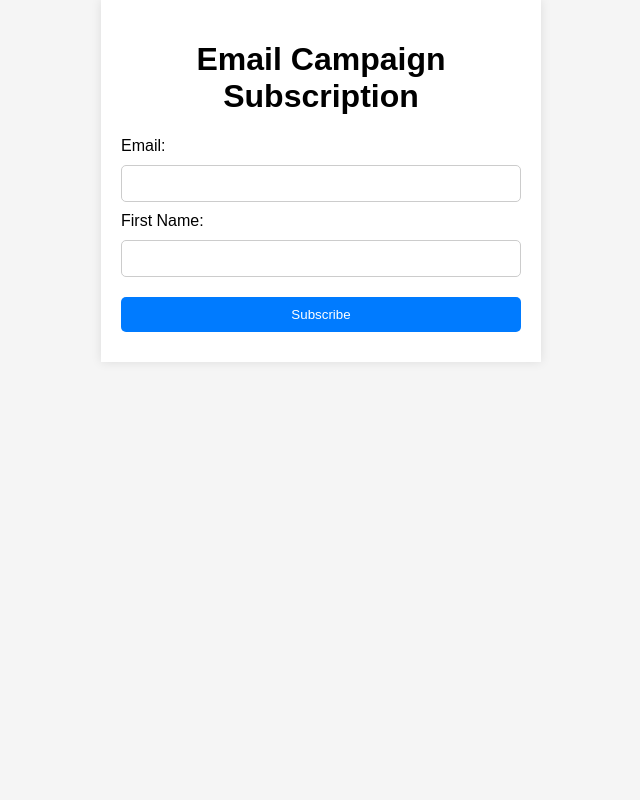
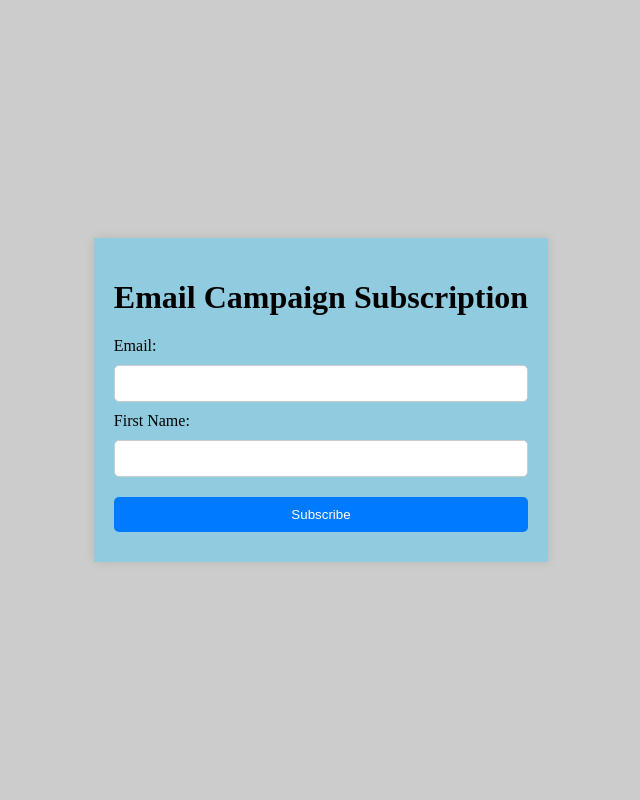
Before and after one commit to Abk2345/EmailCampaignManager, a Django app: page /app/subscribe/ in a window 1280 px wide. Shown: the whole page, without its empty margins (319-959 px from the left). Run offline with Django 4.2, Linux system fonts and the light colour scheme; parts of the project's set-up code (start-up, migrations or seed data) failed here and were passed over.

Commit message:
Organised and commented

```diff
--- a/EmailCampaignManager/EmailCampaignManager/__init__.py
+++ b/EmailCampaignManager/EmailCampaignManager/__init__.py
@@ -1,3 +1,4 @@
+# configuring celery app with project
 from .celery import app as celery_app
 
 __all__ = ('celery_app',)
--- a/EmailCampaignManager/EmailCampaignManager/celery.py
+++ b/EmailCampaignManager/EmailCampaignManager/celery.py
@@ -1,3 +1,4 @@
+# celery configuration
 from __future__ import absolute_import, unicode_literals
 
 import os
--- a/EmailCampaignManager/EmailCampaignManager/urls.py
+++ b/EmailCampaignManager/EmailCampaignManager/urls.py
@@ -17,6 +17,7 @@ Including another URLconf
 from django.contrib import admin
 from django.urls import include, path
 
+# include() for configuring campaign app api's urls
 urlpatterns = [
     path("admin/", admin.site.urls),
     path("app/", include("campaigns.urls")),
--- a/EmailCampaignManager/campaigns/models.py
+++ b/EmailCampaignManager/campaigns/models.py
@@ -4,15 +4,18 @@ from django.db import models
 from django.db import models
 from django.utils import timezone
 
+# for using celery pub-sub architecture for parallel execution
 from django.db.models.signals import post_save
 from django.dispatch import receiver
-# from pubsub.publisher import publish_email_campaign
+from pubsub.publisher import publish_email_campaign
 
+# database model schema for Subscribers
 class Subscriber(models.Model):
     email = models.EmailField(unique=True)
     first_name = models.CharField(max_length=50)
     is_active = models.BooleanField(default=True)
 
+# database model schema for Campaign
 class Campaign(models.Model):
     subject = models.CharField(max_length=200)
     preview_text = models.TextField()
--- a/EmailCampaignManager/campaigns/tasks.py
+++ b/EmailCampaignManager/campaigns/tasks.py
@@ -25,6 +25,7 @@ def send_daily_campaigns():
             'html_content': campaign.html_content,
         })
 
+        # convert to safe html format
         email_html = mark_safe(email_html)
 
         # Create an EmailMultiAlternatives object for sending HTML emails
@@ -41,7 +42,7 @@ def send_daily_campaigns():
         # Send the email
         email.send()
 
-    print("All done")
+    print("Send Email Daily Function Done!")
 
 # send campaign email using url, using shared task of celery for optimization
 @shared_task
--- a/EmailCampaignManager/campaigns/templates/campaigns/subscribe.html
+++ b/EmailCampaignManager/campaigns/templates/campaigns/subscribe.html
@@ -1,30 +1,44 @@
 <!DOCTYPE html>
 <html lang="en">
+
 <head>
     <meta charset="UTF-8">
     <meta name="viewport" content="width=device-width, initial-scale=1.0">
     <title>Email Campaign Subscription</title>
     <style>
         body {
-            font-family: Arial, sans-serif;
+            display: flex;
+            justify-content: center;
+            align-items: center;
+            background-color: #ccc;
+            min-height: 100vh;
+            /* Set minimum height to 100% of the viewport height */
             margin: 0;
-            padding: 0;
-            background-color: #f5f5f5;
+            /* Remove default margin to ensure full screen coverage */
         }
+
         .container {
-            max-width: 400px;
+            justify-content: center;
+            align-items: center;
+            align-content: center;
+            max-width: 550px;
             margin: auto;
             padding: 20px;
-            background-color: #fff;
+            border-radius: 10;
+            border-color: #007bff;
+            background-color: #90cbdf;
             box-shadow: 0 0 10px rgba(0, 0, 0, 0.1);
         }
+
         h1 {
             text-align: center;
         }
+
         form {
             display: flex;
             flex-direction: column;
         }
+
         input[type="text"],
         input[type="email"],
         button {
@@ -33,6 +47,7 @@
             border: 1px solid #ccc;
             border-radius: 5px;
         }
+
         button {
             background-color: #007bff;
             color: #fff;
@@ -41,6 +56,7 @@
         }
     </style>
 </head>
+
 <body>
     <div class="container">
         <h1>Email Campaign Subscription</h1>
@@ -56,4 +72,5 @@
         </form>
     </div>
 </body>
+
 </html>
--- a/EmailCampaignManager/campaigns/views.py
+++ b/EmailCampaignManager/campaigns/views.py
@@ -13,12 +13,12 @@ from datetime import datetime
 import time
 from django.shortcuts import render
 
+# all the endpoint url are in urls.py
+
 def index(request):
     return HttpResponse("This is index page of email campaign django app.")
 
-
-
-# done
+# fetch all subscribers who are active and campaign corresponding to any id required data from database
 def fetch_data(campaign_id):
     campaign = Campaign.objects.get(pk=campaign_id)
     subject = campaign.subject
@@ -28,6 +28,8 @@ def fetch_data(campaign_id):
     plain_text_content = campaign.plain_text_content
 
     subscribers = Subscriber.objects.filter(is_active=True)
+
+    # converting data to list of dictionaries for easy retrieval than QuerySet
     subscriber_data = [
         {
             'id': subscriber.id,
@@ -38,7 +40,7 @@ def fetch_data(campaign_id):
     ]
     return subject, preview_text, article_url, html_content, plain_text_content, subscriber_data
 
-# done
+# for rendering base html of campaign email corresponding to any campaign_id, on a particular endpoint
 def render_campaign_email(request, campaign_id):
     subject, preview_text, article_url, html_content, plain_text_content, subscribers = fetch_data(campaign_id)
 
@@ -51,42 +53,12 @@ def render_campaign_email(request, campaign_id):
     })
     return HttpResponse(email_html)
 
-
+# Not an Endpoint
+# using parallelisation technique, this function is called from inside of subscribing to redis channel in pubsub
 def trigger_send_campaign(campaign_id):
     subject, preview_text, article_url, html_content, plain_text_content, subscribers = fetch_data(campaign_id)
     print("Entry to trigger campaign!")
-    # simple looping and sending emails using mailgun
-    # start_time = time.time()
-    #
-    # for subscriber in subscribers:
-    #     # Harcoded for now, since localhost
-    #     unsubscribe_url = f"http://127.0.0.1:8000/app/unsubscribe/{subscriber['id']}/"
-    #     html_content = mark_safe(html_content)
-    #
-    #     email = EmailMultiAlternatives(
-    #         subject,
-    #         preview_text,
-    #         "abhishant11@gmail.com",
-    #         [subscriber['email']],
-    #     )
-    #
-    #     email_html = render_to_string('campaigns/email_template.html', {
-    #         'subject': subject,
-    #         'preview_text': preview_text,
-    #         'article_url': article_url,
-    #         'html_content': html_content,
-    #         'unsubscribe_url': unsubscribe_url,
-    #     })
-    #
-    #     email.attach_alternative(email_html, "text/html")
-    #     email.send()
-    #
-    # end_time = time.time()
-    # execution_time = end_time - start_time
-    #
-    # print(f"Simple Loop: Time taken to send emails: {execution_time} seconds")
 
-    # using celery parallelisation technique
     start_time = time.time()
     send_campaign_email.delay(
         subject,
@@ -100,45 +72,47 @@ def trigger_send_campaign(campaign_id):
     execution_time = end_time - start_time
     print(f"Celery: Time taken to schedule email task: {execution_time} seconds")
     print("Exit from trigger campaign!")
-    return HttpResponse("Email sending task scheduled successfully!")
 
 
-# done ->  Optimization
+# Send Email using trigger_campaign/{campaign_id}/ endpoint
+# simple looping pritive method to send email to all the subscribers
+def trigger_using_simple_loop(subject, preview_text, article_url, html_content, plain_text_content, subscribers):
+    start_time = time.time()
+
+    for subscriber in subscribers:
+        # Harcoded for now, since localhost
+        unsubscribe_url = f"http://127.0.0.1:8000/app/unsubscribe/{subscriber['id']}/"
+        html_content = mark_safe(html_content)
+
+        email = EmailMultiAlternatives(
+            subject,
+            preview_text,
+            "abhishant11@gmail.com",
+            [subscriber['email']],
+        )
+
+        email_html = render_to_string('campaigns/email_template.html', {
+            'subject': subject,
+            'preview_text': preview_text,
+            'article_url': article_url,
+            'html_content': html_content,
+            'unsubscribe_url': unsubscribe_url,
+        })
+
+        email.attach_alternative(email_html, "text/html")
+        email.send()
+
+    end_time = time.time()
+    execution_time = end_time - start_time
+
+    print(f"Simple Loop: Time taken to send emails: {execution_time} seconds")
 # Simple Loop: Time taken to send emails: 20.203108072280884 seconds for 3 verified reciepients email ids
 # Celery: Time taken to schedule email task: 0.07072186470031738 seconds
 def trigger_campaign(request, campaign_id):
     subject, preview_text, article_url, html_content, plain_text_content, subscribers = fetch_data(campaign_id)
 
-    # simple looping and sending emails using mailgun
-    # start_time = time.time()
-    #
-    # for subscriber in subscribers:
-    #     # Harcoded for now, since localhost
-    #     unsubscribe_url = f"http://127.0.0.1:8000/app/unsubscribe/{subscriber['id']}/"
-    #     html_content = mark_safe(html_content)
-    #
-    #     email = EmailMultiAlternatives(
-    #         subject,
-    #         preview_text,
-    #         "abhishant11@gmail.com",
-    #         [subscriber['email']],
-    #     )
-    #
-    #     email_html = render_to_string('campaigns/email_template.html', {
-    #         'subject': subject,
-    #         'preview_text': preview_text,
-    #         'article_url': article_url,
-    #         'html_content': html_content,
-    #         'unsubscribe_url': unsubscribe_url,
-    #     })
-    #
-    #     email.attach_alternative(email_html, "text/html")
-    #     email.send()
-    #
-    # end_time = time.time()
-    # execution_time = end_time - start_time
-    #
-    # print(f"Simple Loop: Time taken to send emails: {execution_time} seconds")
+    # simple looping and sending emails using mailgun, for time comparision, comment one by one for both methods and record time
+    # trigger_using_simple_loop(subject, preview_text, article_url, html_content, plain_text_content, subscribers)
 
     # using celery parallelisation technique
     start_time = time.time()
@@ -155,10 +129,11 @@ def trigger_campaign(request, campaign_id):
     print(f"Celery: Time taken to schedule email task: {execution_time} seconds")
     return HttpResponse("Email sending task scheduled successfully!")
 
-# done
+# Endpoint for the subscription form
 def subscribe(request):
     return render(request, 'campaigns/subscribe.html')
-# done
+
+# on click of subscribe button will call this endpoint to subscribe the user
 def add_subscriber(request):
     if request.method == 'POST':
         email = request.POST.get('email')
@@ -175,7 +150,7 @@ def add_subscriber(request):
 
     return render(request, 'campaigns/subscribe.html')
 
-#done
+# unsubscribe -> is_active = False at this endpoint,
 def unsubscribe(request, subscriber_id):
     try:
         subscriber = Subscriber.objects.get(pk=subscriber_id)
--- a/EmailCampaignManager/pubsub/signals.py
+++ b/EmailCampaignManager/pubsub/signals.py
@@ -3,6 +3,7 @@ from django.db.models.signals import post_migrate
 from django.dispatch import receiver
 from .subscriber import subscribe_to_email_campaigns
 
+# on startup of app, subscribing to redis_channel and listening to it
 @receiver(post_migrate, sender=AppConfig)
 def on_startup(sender, **kwargs):
     print("Subscribe Function called")
--- a/EmailCampaignManager/pubsub/subscriber.py
+++ b/EmailCampaignManager/pubsub/subscriber.py
@@ -3,6 +3,7 @@ import threading
 from django.conf import settings
 from campaigns.views import trigger_send_campaign
 
+# processing the given campaign_id to send the mail using threading concepts
 def process_email_campaign(campaign_id):
     # campaign = Campaign.objects.get(id=campaign_id)
     print("process started")
@@ -10,6 +11,7 @@ def process_email_campaign(campaign_id):
     print("process ended")
     #  have to see whether it will work
 
+# subscribing to redis
 def subscribe_to_email_campaigns():
     print("subscribe started")
     r = redis.StrictRedis(
--- a/EmailCampaignManager/pubsub/tasks.py
+++ b/EmailCampaignManager/pubsub/tasks.py
@@ -3,12 +3,14 @@ from django.utils import timezone
 from campaigns.models import Campaign
 from .publisher import publish_email_campaign
 
+
+# getting campaigns sheduled for today and publishing it to redis channel
 @shared_task
 def publish_daily_campaigns():
     print("publising started!")
     today = timezone.now().date()
     campaigns = Campaign.objects.filter(published_date__date=today)
-    print(campaigns)
+    # print(campaigns)
 
     for campaign in campaigns:
         publish_email_campaign(campaign.id)
```
